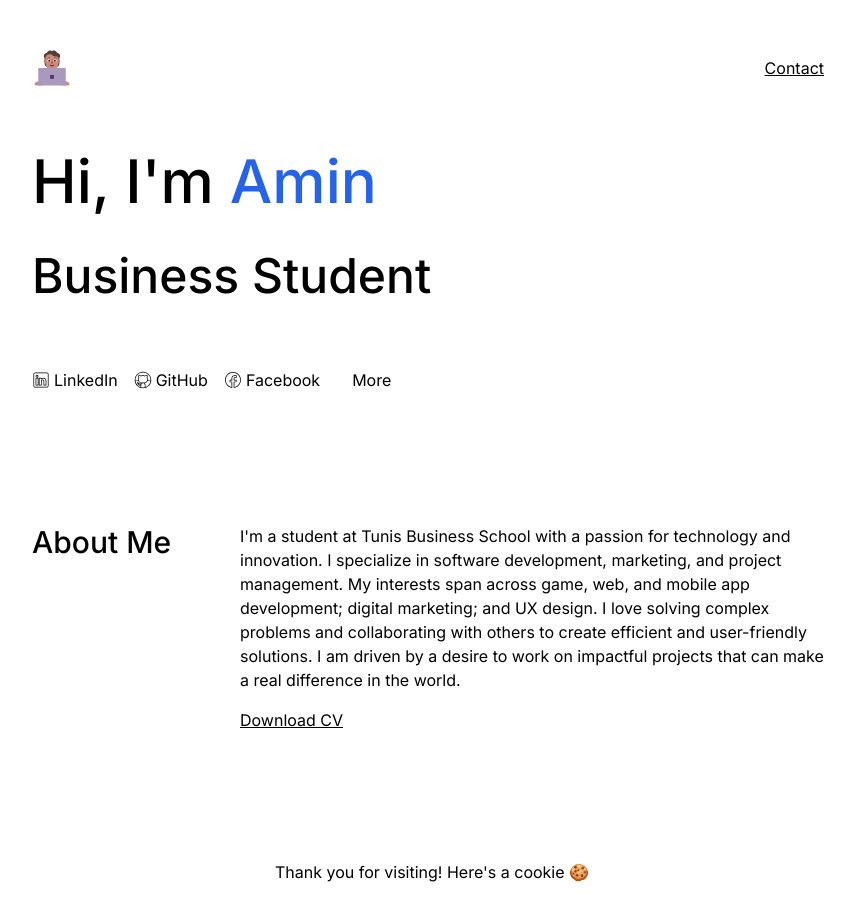
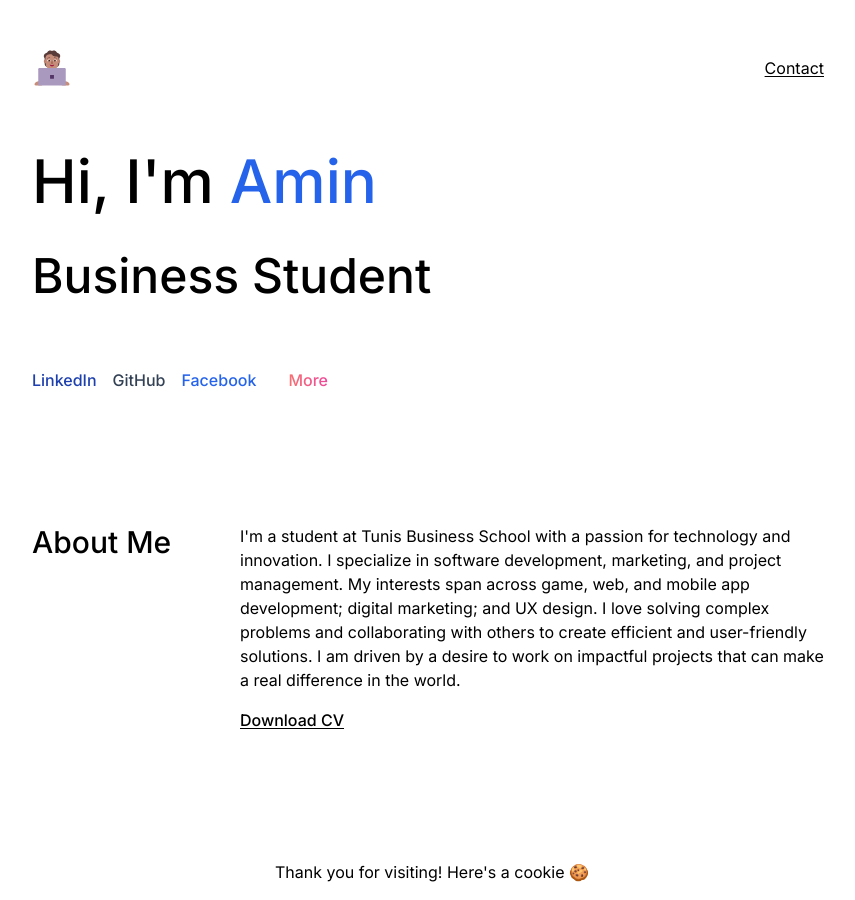
Before and after one commit to aminbadh/personal-website, a Next.js app: page / in a window 1280 px wide. Shown: the whole page, without its empty margins (208-1063 px from the left). Built offline with nearby package versions, Linux system fonts and the light colour scheme.

Commit message:
Improve Design

```diff
--- a/app/layout.js
+++ b/app/layout.js
@@ -11,7 +11,7 @@ export const metadata = {
 export default function RootLayout({ children }) {
   return (
     <html lang="en">
-      <body className={"mt-8 mx-12 lg:mx-60 lg:mt-12" + " " + inter.className} >{children}</body>
+      <body className={"mt-8 mx-12 lg:mx-36 xl:mx-60 lg:mt-12" + " " + inter.className} >{children}</body>
     </html>
   );
 }
--- a/app/page.js
+++ b/app/page.js
@@ -10,16 +10,16 @@ export default function Home() {
           height={40}
           alt="Technologist Icon"
         />
-        <a className="underline p-2" href="mailto:aminbadh@gmail.com" target="_blank">Contact</a>
+        <a className="underline underline-offset-2 p-2" href="mailto:aminbadh@gmail.com" target="_blank">Contact</a>
       </nav>
 
       <main className="mt-12">
-        <h1 className="text-6xl leading-normal font-medium">Hi, I&#39;m <span className="text-blue-600">Amin</span> <br /> <span className="text-5xl">Business Student</span></h1>
+        <h1 className="text-5xl font-medium sm:text-6xl sm:leading-normal">Hi, I&#39;m <span className="text-blue-600">Amin</span> <br /> <span className="text-3xl sm:text-5xl">Business Student</span></h1>
         <div className="mt-12 flex flex-wrap leading-loose">
-          <a className="flex items-center space-x-1 mr-4" href="https://www.linkedin.com/in/aminbadh/" target="_blank"><Image className="inline" src={"/icons8-linkedin.svg"} width={18} height={18} alt="LinkedIn Icon"/> <span>LinkedIn</span></a>
-          <a className="flex items-center space-x-1 mr-4" href="https://github.com/aminbadh/" target="_blank"><Image className="inline" src={"/icons8-github.svg"} width={18} height={18} alt="GitHub Icon"/> <span>GitHub</span></a>
-          <a className="flex items-center space-x-1 mr-8" href="https://www.facebook.com/aminbadh/" target="_blank"><Image className="inline" src={"/icons8-facebook.svg"} width={18} height={18} alt="Facebook Icon"/> <span>Facebook</span></a>
-          <a href="https://badh.notion.site/Find-Me-On-0fd1d9cd9adf47a48fe360b91be97c03?pvs=4" target="_blank">More</a>
+          <a className="flex items-center space-x-1 mr-4 font-medium text-blue-800" href="https://www.linkedin.com/in/aminbadh/" target="_blank">LinkedIn</a>
+          <a className="flex items-center space-x-1 mr-4 font-medium text-slate-700" href="https://github.com/aminbadh/" target="_blank">GitHub</a>
+          <a className="flex items-center space-x-1 mr-8 font-medium text-blue-600" href="https://www.facebook.com/aminbadh/" target="_blank">Facebook</a>
+          <a className="font-medium bg-gradient-to-r from-red-400 to-pink-500 text-transparent bg-clip-text" href="https://badh.notion.site/Find-Me-On-0fd1d9cd9adf47a48fe360b91be97c03?pvs=4" target="_blank">More</a>
         </div>
       </main>
 
@@ -27,7 +27,7 @@ export default function Home() {
         <h2 className="text-3xl flex-none w-52 font-medium mb-4">About Me</h2>
         <div className="grow">
           <p>I&#39;m a student at Tunis Business School with a passion for technology and innovation. I specialize in software development, marketing, and project management. My interests span across game, web, and mobile app development; digital marketing; and UX design. I love solving complex problems and collaborating with others to create efficient and user-friendly solutions. I am driven by a desire to work on impactful projects that can make a real difference in the world.</p>
-          <a className="mt-4 inline-block underline" href="https://drive.google.com/file/d/14u1ov7-W-I2ySnUiFk-aiMBGEznokSuw/view?usp=drive_link" target="_blank">Download CV</a>
+          <a className="mt-4 inline-block underline underline-offset-2 font-medium" href="https://drive.google.com/file/d/14u1ov7-W-I2ySnUiFk-aiMBGEznokSuw/view?usp=drive_link" target="_blank">Download CV</a>
         </div>
       </section>
 
```
